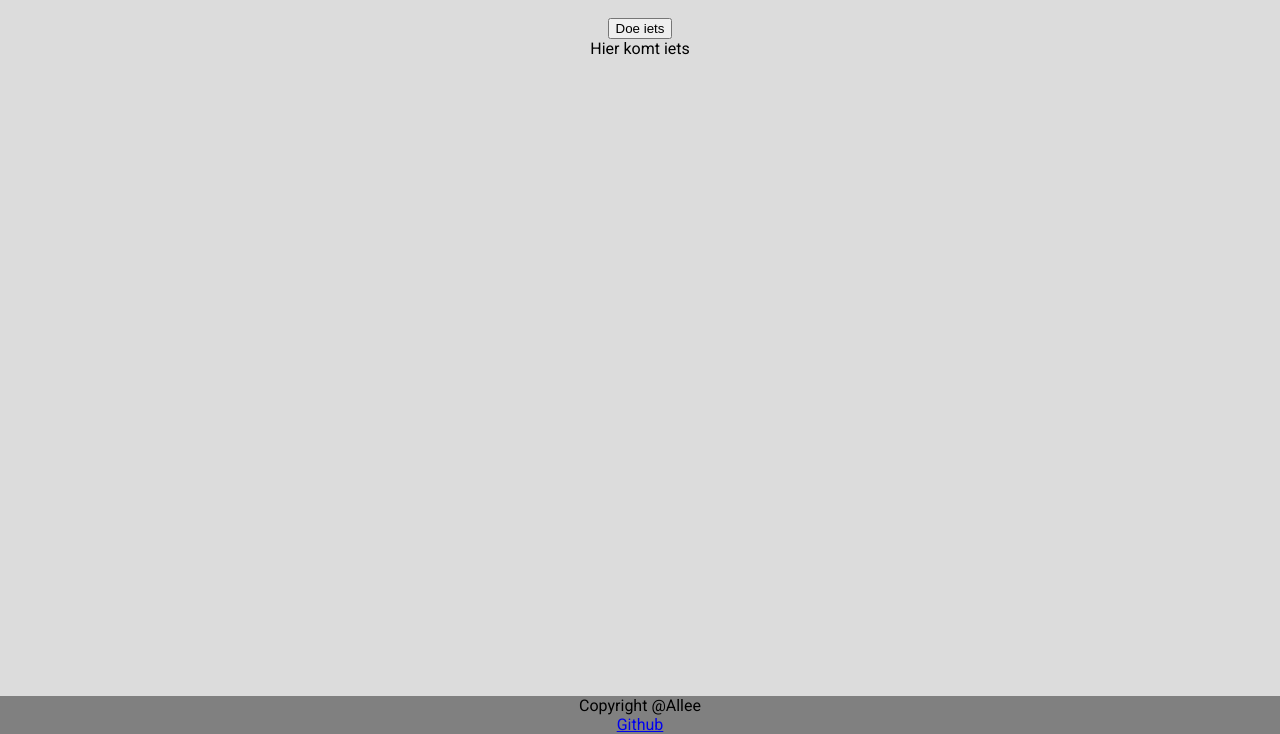
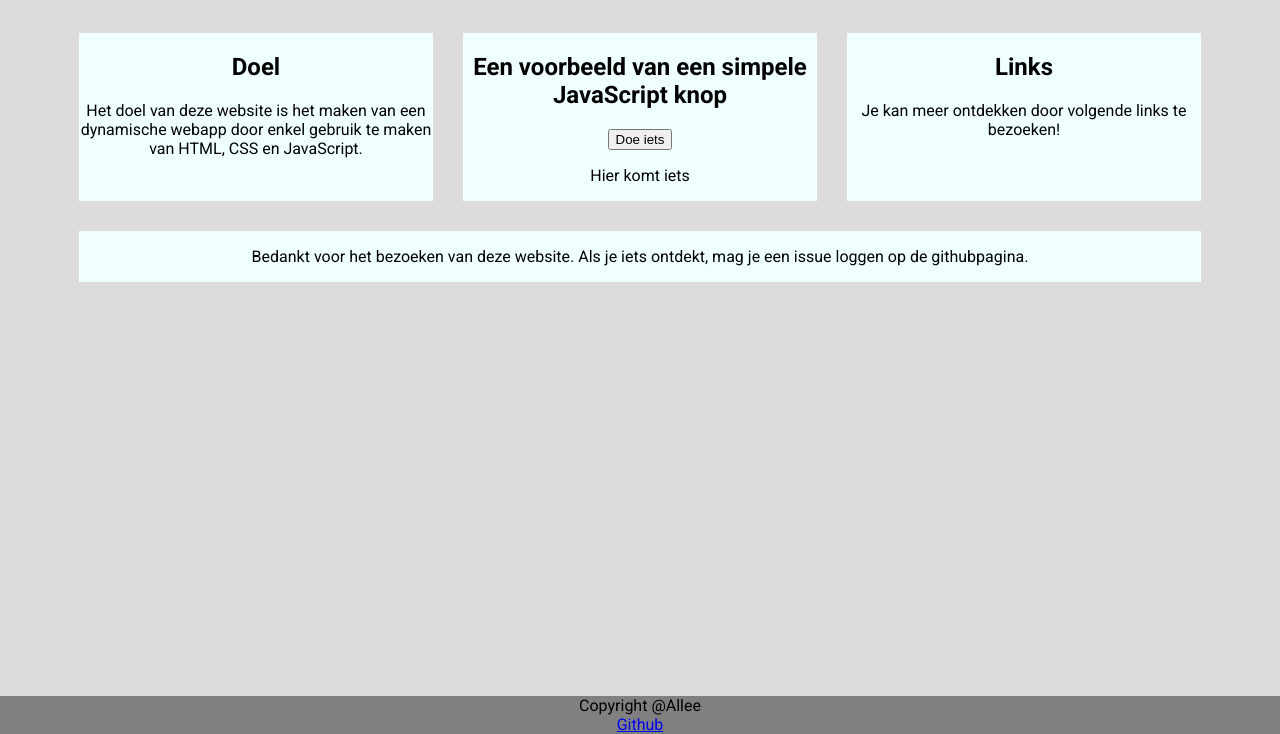
Before and after one commit to AlleeElias/CSS-Project, a plain HTML site: page html/home.html in a window 1280 px wide. Shown: the part 66-800 px from the top of the page. Drawn offline with Linux system fonts and the light colour scheme; a web font is replaced by a local one.

Commit message:
Voorbereiding les 2

```diff
--- a/css/styles.css
+++ b/css/styles.css
@@ -17,3 +17,28 @@ footer{
     color: black;
     text-align: center;
 }
+.articlegrid{
+    display: grid;
+    grid-template-columns: 30% 30% 30%;
+    justify-content: center;
+}
+section{
+    margin: 15px;
+    background-color: azure;
+    border-radius: 15;
+}
+.fullcol{
+    grid-column: 1 / -1;
+}
+.gitknop{
+    text-decoration: none;
+    color: black;
+}
+.gitknop:hover{
+    background-color: red;
+    color: white;
+    transition-duration: 1s;
+    border-radius: 5px;
+    transform: scale(5.0);
+    font-size: larger;
+}
--- a/html/home.html
+++ b/html/home.html
@@ -17,8 +17,28 @@
     </header>
     <body>
         <h1>Welkom</h1>
-        <button onclick="doeIets()" id="actieknop">Doe iets</button>
-        <div id="actiediv">Hier komt iets</div>
+        <article class="articlegrid">
+            <section>
+                <h2>Doel</h2>
+                <p>
+                    Het doel van deze website is het maken van een dynamische webapp door enkel gebruik te maken van HTML, CSS en JavaScript.
+                </p>
+            </section>
+            <section>
+                <h2>Een voorbeeld van een simpele JavaScript knop</h2>
+                <button onclick="doeIets()" id="actieknop">Doe iets</button>
+                <p id="actiediv">Hier komt iets</p>
+            </section>
+            <section>
+                <h2>Links</h2>
+                <p>Je kan meer ontdekken door volgende links te bezoeken!</p>
+            </section>
+            <section class="fullcol">
+                <p>
+                    Bedankt voor het bezoeken van deze website. Als je iets ontdekt, mag je een issue loggen op de <a class="gitknop" href="https://github.com/AlleeElias/CSS-Project" target="_blank" rel="noopener noreferrer">githubpagina</a>.
+                </p>
+            </section>
+        </article>
     </body>
     <footer id="footerdiv">
         Hier komt stuff
--- a/script/script.js
+++ b/script/script.js
@@ -1,6 +1,6 @@
 let actieTekst = "Je hebt op de knop geklikt!";
 
-let footerHTML = "<div>Copyright @Allee</div><div><a href='https://github.com/AlleeElias/'>Github</a></div>";
+let footerHTML = "<div>Copyright @Allee</div><div><a target='_blank' rel='noopener noreferrer' href='https://github.com/AlleeElias/CSS-Project'>Github</a></div>";
 
 function doeIets(){
     document.getElementById("actiediv").innerText = actieTekst;
```
